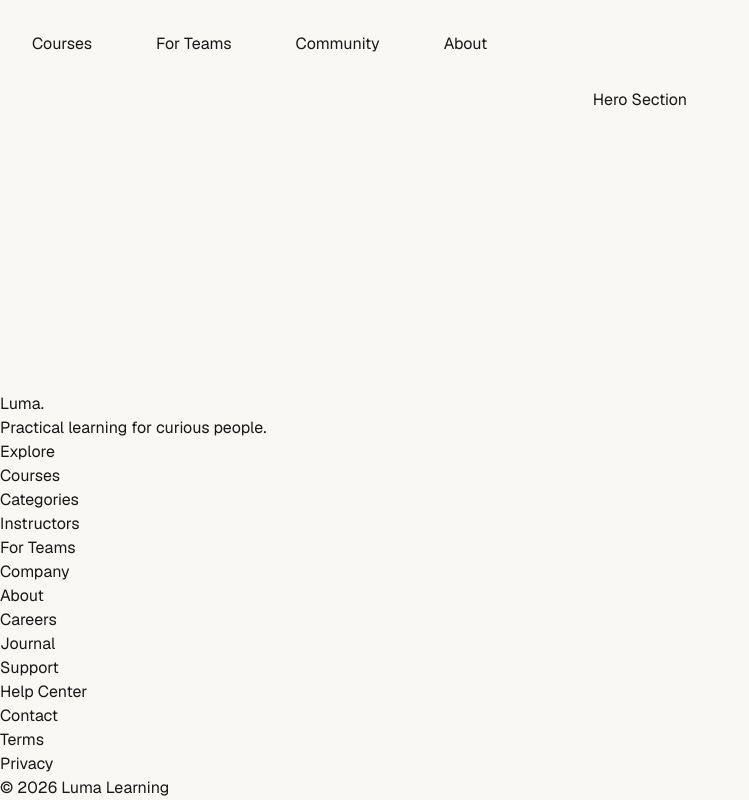
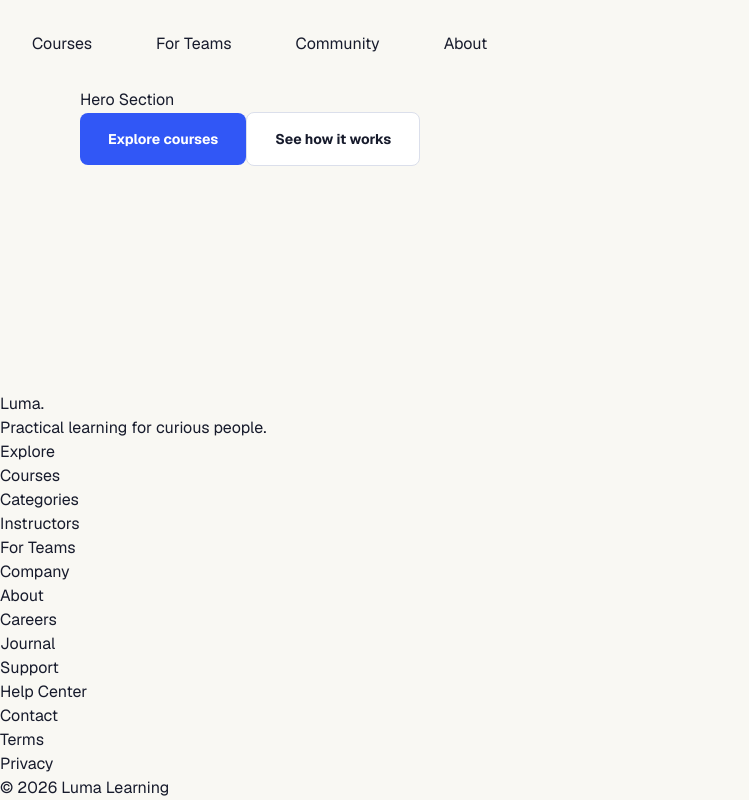
Before and after one commit to nicolas-davila/buzzvel-test-frontend, a Next.js app: page / in a window 1280 px wide. Shown: the whole page, without its empty margins (0-749 px from the left). Built offline with nearby package versions, Linux system fonts and the light colour scheme.

Commit message:
feat: add Container and Button components

```diff
--- a/src/app/globals.css
+++ b/src/app/globals.css
@@ -3,7 +3,8 @@
 @theme {
   --color-background: #F9F8F3;
   --color-primary: #3157F6;
-  --color-foreground: #171717;
+  --color-foreground: #171B2C;
+  --color-line: #DBDFEB;
 }
 
 @theme inline {
--- a/src/app/page.tsx
+++ b/src/app/page.tsx
@@ -1,7 +1,14 @@
+import Container from "@/components/Container";
+import Button from "@/components/Button";
+
 export default function Home() {
   return (
     <main className="flex flex-1 flex-col items-center bg-background">
-      Hero Section
+      <Container className="">
+        <h1>Hero Section</h1>
+        <Button variant="primary" href="#">Explore courses</Button>
+        <Button variant="secondary" href="#">See how it works</Button>
+      </Container>
     </main>
 
   );
--- /dev/null
+++ b/src/components/Button.tsx
@@ -0,0 +1,22 @@
+import type { ReactNode } from "react";
+
+type ButtonProps = {
+    variant: "primary" | "secondary";
+    children: ReactNode;
+    href?: string;
+};
+
+const baseClasses = "inline-block rounded-lg px-7 py-3.5 text-center text-sm leading-6 font-bold";
+
+const variantClasses = {
+    primary: "bg-primary text-white",
+    secondary: "bg-white text-foreground border border-line",
+};
+
+export default function Button( {variant, children, href}: ButtonProps) {
+    return (
+        <a href={href} className={`${baseClasses} ${variantClasses[variant]}`}>
+            {children}
+        </a>
+    );
+}
--- /dev/null
+++ b/src/components/Container.tsx
@@ -0,0 +1,12 @@
+type ContainerProps = {
+    children: React.ReactNode;
+    className?: string;
+}
+
+export default function Container({ children, className }: ContainerProps) {
+    return (
+        <div className={`mx-auto w-full max-w-[1280px] px-4 md:px-8 lg:px-20 ${className ?? ""}`}>
+            {children}
+        </div>
+    )
+}
```
